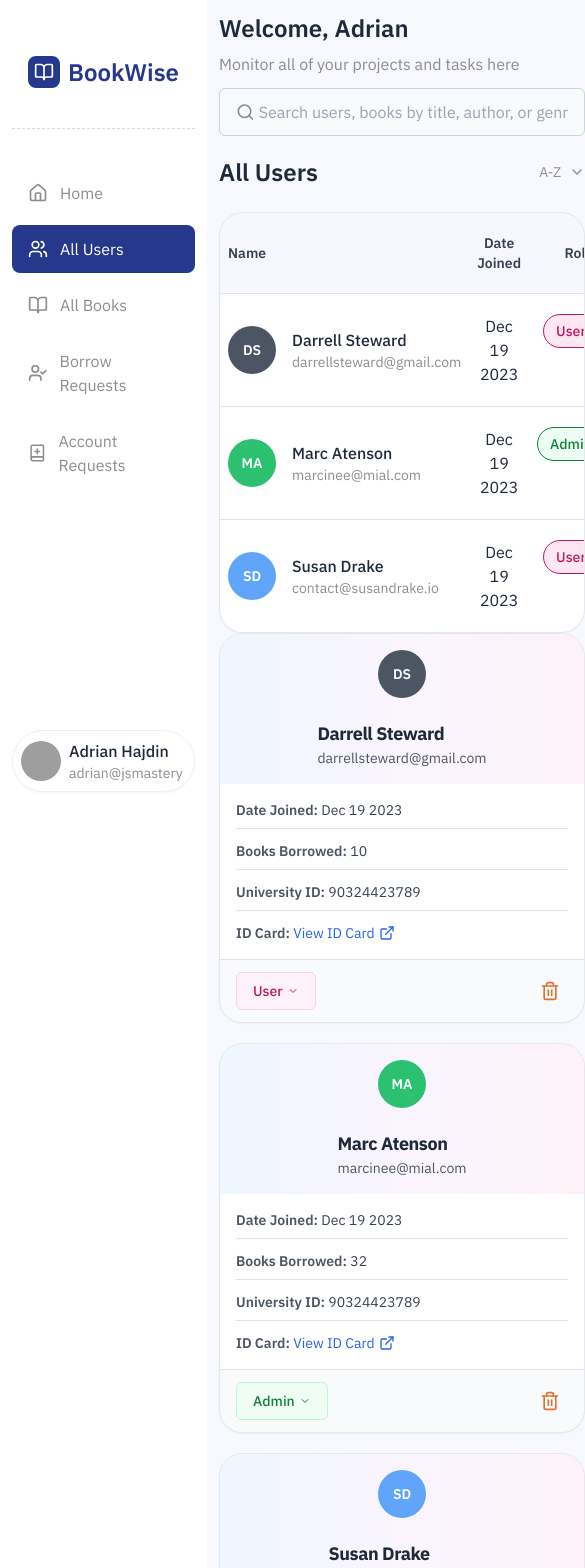
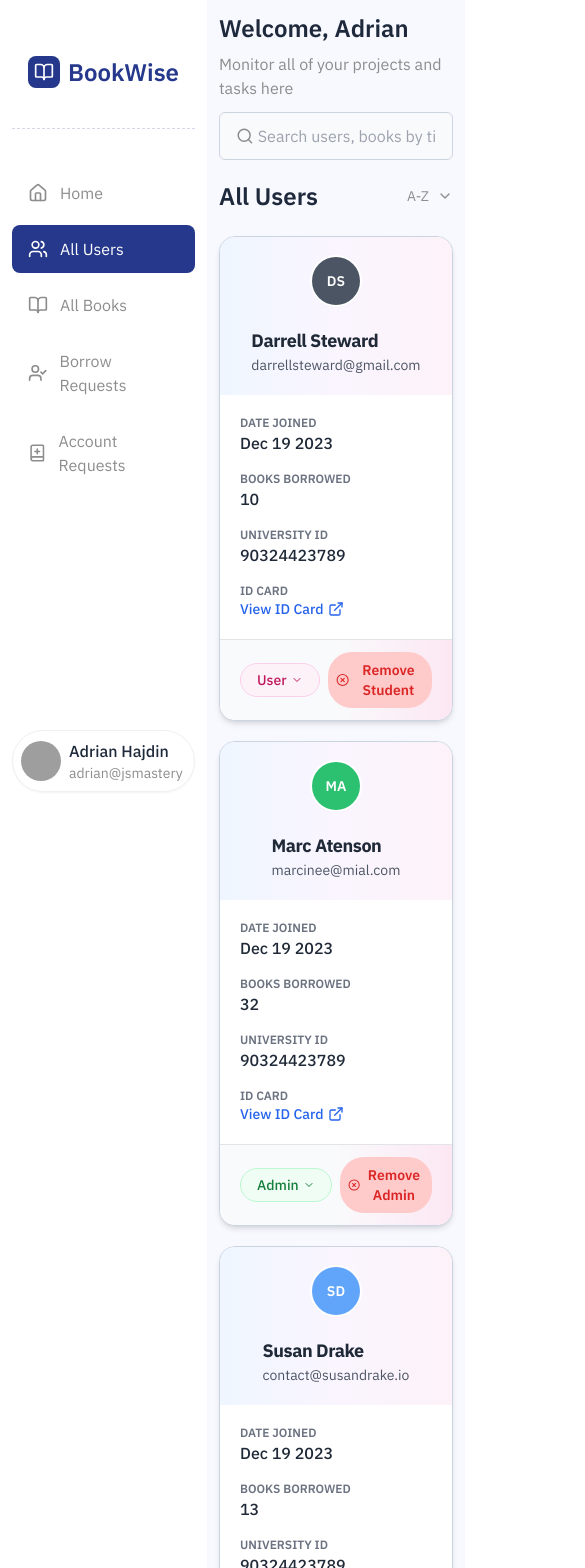
Before and after one commit to Euphoric-Coder/ShelfWise---College-Library-Management-System, a Next.js app: page /admin/all-users in a window 390 px wide. Shown: the top 1568 px of the page, 585 px wide, since content can reach past the window. Built offline with nearby package versions, Linux system fonts and the light colour scheme; grey boxes are pictures that could not be loaded.

Commit message:
Modified the all user page adding the card view for mobile and tablet devices and modifying the UI using ShadCN component

```diff
--- a/components/Admin/AllUsersPage.jsx
+++ b/components/Admin/AllUsersPage.jsx
@@ -1,7 +1,13 @@
 "use client";
 
 import React, { useState } from "react";
-import { ExternalLink, Trash2, ChevronDown, Check } from "lucide-react";
+import {
+  ExternalLink,
+  Trash2,
+  ChevronDown,
+  Check,
+  XCircle,
+} from "lucide-react";
 import {
   DropdownMenu,
   DropdownMenuContent,
@@ -79,7 +85,7 @@ const AllUsersPage = () => {
       </div>
 
       {/* Table */}
-      <div className="overflow-hidden rounded-3xl border border-gray-200 shadow-sm">
+      <div className="overflow-hidden hidden xl:flex rounded-3xl border border-gray-200 shadow-sm">
         <Table>
           <TableHeader>
             <TableRow className="bg-[#f7f8ff] hover:bg-[#f7f8ff]">
@@ -208,16 +214,16 @@ const AllUsersPage = () => {
       </div>
 
       {/* Mobile Cards */}
-      <div className="space-y-5">
+      <div className="space-y-5 xl:hidden">
         {users.map((user) => (
           <Card
             key={user.id}
-            className="rounded-3xl shadow-sm border border-gray-200 overflow-hidden"
+            className="rounded-2xl shadow-md hover:shadow-xl transition-all border border-gray-100 overflow-hidden"
           >
-            {/* Header with Light Gradient */}
-            <CardHeader className="bg-gradient-to-r from-blue-50 via-purple-50 to-pink-50 p-4 flex items-center gap-4">
+            {/* Header with Gradient + Glow */}
+            <CardHeader className="bg-gradient-to-r from-blue-50 via-purple-50 to-pink-50 p-5 flex items-center gap-4 shadow-sm">
               <div
-                className={`w-12 h-12 rounded-full flex items-center justify-center text-white font-semibold text-sm ${user.bgColor}`}
+                className={`w-12 h-12 rounded-full flex items-center justify-center text-white font-semibold text-sm ${user.bgColor} ring-2 ring-white shadow`}
               >
                 {user.initials}
               </div>
@@ -229,45 +235,53 @@ const AllUsersPage = () => {
               </div>
             </CardHeader>
 
-            {/* Content */}
-            <CardContent className="bg-white p-4 space-y-3 text-sm text-gray-700">
-              <div className="border-b pb-2">
-                <span className="font-semibold text-gray-600">
-                  Date Joined:
-                </span>{" "}
-                {user.dateJoined}
-              </div>
-              <div className="border-b pb-2">
-                <span className="font-semibold text-gray-600">
-                  Books Borrowed:
-                </span>{" "}
-                {user.booksBorrowed}
-              </div>
-              <div className="border-b pb-2">
-                <span className="font-semibold text-gray-600">
-                  University ID:
-                </span>{" "}
-                {user.universityId}
+            {/* Content with grid layout */}
+            <CardContent className="bg-white p-5 grid gap-4 text-sm">
+              <div>
+                <p className="text-xs font-semibold text-gray-500 uppercase">
+                  Date Joined
+                </p>
+                <p className="text-base font-medium text-gray-800">
+                  {user.dateJoined}
+                </p>
               </div>
               <div>
-                <span className="font-semibold text-gray-600">ID Card:</span>{" "}
-                <button className="text-blue-600 hover:underline inline-flex items-center">
+                <p className="text-xs font-semibold text-gray-500 uppercase">
+                  Books Borrowed
+                </p>
+                <p className="text-base font-medium text-gray-800">
+                  {user.booksBorrowed}
+                </p>
+              </div>
+              <div>
+                <p className="text-xs font-semibold text-gray-500 uppercase">
+                  University ID
+                </p>
+                <p className="text-base font-medium text-gray-800">
+                  {user.universityId}
+                </p>
+              </div>
+              <div>
+                <p className="text-xs font-semibold text-gray-500 uppercase">
+                  ID Card
+                </p>
+                <button className="text-blue-600 hover:underline inline-flex items-center font-medium">
                   View ID Card
                   <ExternalLink className="w-4 h-4 ml-1" />
                 </button>
               </div>
             </CardContent>
 
-            {/* Footer */}
-            <CardFooter className="flex justify-between items-center gap-2 bg-gray-50 px-4 py-3 border-t">
-              {/* Role Dropdown */}
+            {/* Footer with modern pill buttons */}
+            <CardFooter className="flex justify-between items-center gap-2 bg-gradient-to-r from-gray-50 via-gray-50 to-pink-100 px-5 py-3 border-t">
+              {/* Role Dropdown as Badge */}
               <DropdownMenu>
                 <DropdownMenuTrigger asChild>
                   <button
-                    className={`px-4 py-2 rounded-md text-sm font-medium flex items-center justify-center gap-1 border focus:outline-none focus:ring-0 ${
+                    className={`px-4 py-1.5 rounded-full text-sm font-medium flex items-center justify-center gap-1 border focus:outline-none focus:ring-0 transition-colors ${
                       user.role === "Admin"
-                        ? "bg-green-50 text-green-700 border-green-200"
-                        : "bg-pink-50 text-pink-700 border-pink-200"
+                        ? "bg-green-50 text-green-700 border-green-200 hover:bg-green-100"
+                        : "bg-pink-50 text-pink-700 border-pink-200 hover:bg-pink-100"
                     }`}
                   >
                     {user.role}
@@ -296,9 +310,13 @@ const AllUsersPage = () => {
                 </DropdownMenuContent>
               </DropdownMenu>
 
-              {/* Delete */}
-              <button className="p-2 rounded-md hover:bg-red-50 transition-colors">
-                <Trash2 className="w-5 h-5 text-red-500" />
+              {/* Delete button */}
+              <button
+                onClick={() => handleDeny(request)}
+                className="flex items-center p-2 rounded-3xl font-semibold text-sm text-red-600 bg-red-200 hover:bg-red-300 transition-colors"
+              >
+                <XCircle className="w-5 h-5 inline-block mr-1" />
+                Remove {user.role === "Admin" ? "Admin" : "Student"}
               </button>
             </CardFooter>
           </Card>
```
